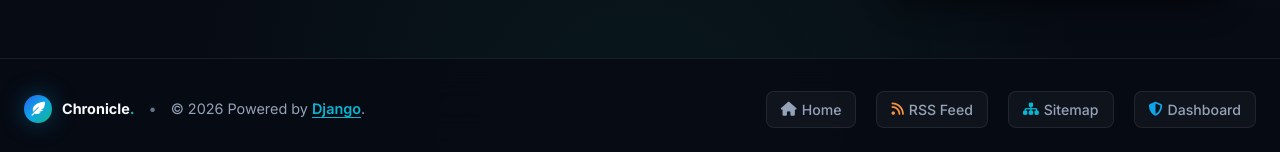
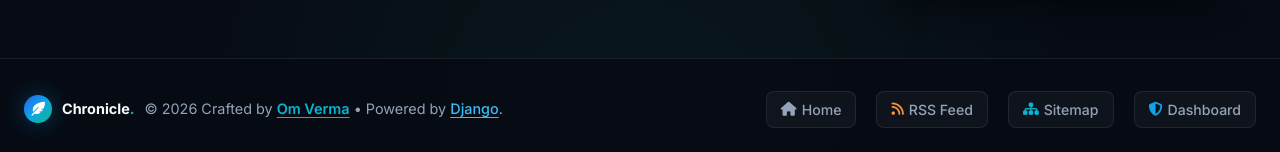
Before and after one commit to Omverma713/django-blog, a Django app: page /blog/ in a window 1280 px wide. Shown: the part 1369-1521 px from the top of the page. Run offline with Django 5.2, Linux system fonts and the light colour scheme; data comes from the database, SQL or seed files in the repository; parts of the project's set-up code (start-up, migrations or seed data) failed here and were passed over.

Commit message:
Add author Om Verma hyperlink in website footer

```diff
--- a/blog/templates/blog/base.html
+++ b/blog/templates/blog/base.html
@@ -171,8 +171,7 @@
           </div>
           <span style="font-weight: 700;">Chronicle<span class="brand-gradient-text">.</span></span>
         </a>
-        <span style="color: var(--text-subtle); margin: 0 4px;">•</span>
-        <span>&copy; 2026 Powered by <a href="https://www.djangoproject.com/" target="_blank" rel="noopener" style="color: var(--accent-cyan); font-weight: 600; text-decoration: underline; text-underline-offset: 3px;">Django</a>.</span>
+        <span>&copy; 2026 Crafted by <a href="https://github.com/Omverma713" target="_blank" rel="noopener" style="color: var(--accent-cyan); font-weight: 600; text-decoration: underline; text-underline-offset: 3px;">Om Verma</a> • Powered by <a href="https://www.djangoproject.com/" target="_blank" rel="noopener" style="color: #38bdf8; font-weight: 500; text-decoration: underline; text-underline-offset: 3px;">Django</a>.</span>
       </div>
       <ul class="footer-links">
         <li><a href="{% url 'blog:post_list' %}" class="footer-link"><i class="fa-solid fa-house" style="margin-right: 5px;"></i>Home</a></li>
```
